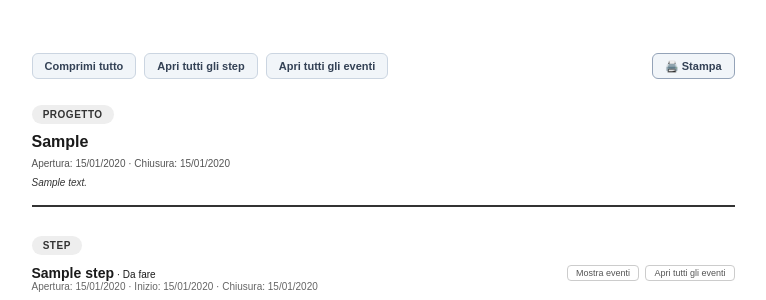
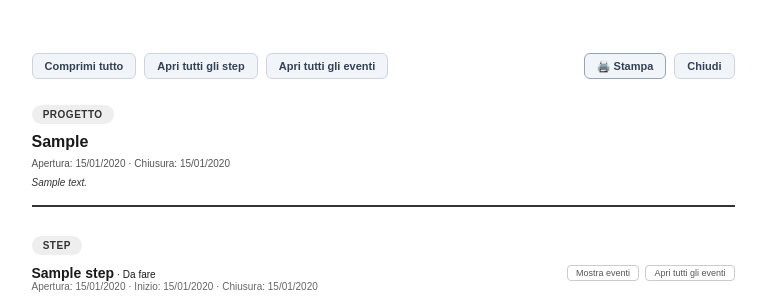
Before and after one commit to thinice-ita/progetti, a PHP site: page /report_progetto.php?id=1 in a window 1280 px wide. Shown: the top 300 px of the page, without its empty margins (257-1023 px from the left). Run offline with PHP 8.4, Linux system fonts and the light colour scheme; tables that the repository leaves empty hold one stand-in row (values such as "Sample post").

Commit message:
Aggiunge link elenco progetti in cima e pulsante Chiudi su cartellina/report

```diff
--- a/progetto_view.php
+++ b/progetto_view.php
@@ -173,6 +173,8 @@ function stampaEvento(array $evento, array $allegatiPerEvento, array $taskPerEve
 </head>
 <body>
 <div class="contenitore">
+    <a class="link-indietro" href="index.php">&larr; Elenco progetti</a>
+
     <h1><?= h($progetto['titolo']) ?></h1>
 
     <?php if ($progetto['descrizione']): ?>
--- a/report_progetto.php
+++ b/report_progetto.php
@@ -279,6 +279,7 @@ function reportStampaEvento(array $evento, array $allegatiPerEvento, array $task
     <button type="button" id="btn-toggle-step">Apri tutti gli step</button>
     <button type="button" id="btn-toggle-eventi">Apri tutti gli eventi</button>
     <button type="button" class="stampa-btn" onclick="window.print()">🖨️ Stampa</button>
+    <button type="button" onclick="window.close()">Chiudi</button>
 </div>
 
 <span class="pillola-sezione">Progetto</span>
--- a/stampa_cartellina.php
+++ b/stampa_cartellina.php
@@ -147,6 +147,7 @@ $titoloPagina = 'Cartellina ' . $tipo . ' — ' . ($progetto['titolo'] ?? '');
 
 <div class="stampa-toolbar">
     <button type="button" onclick="window.print()">🖨️ Stampa (A3 orizzontale)</button>
+    <button type="button" onclick="window.close()">Chiudi</button>
 </div>
 
 <div class="cartellina-foglio">
```
